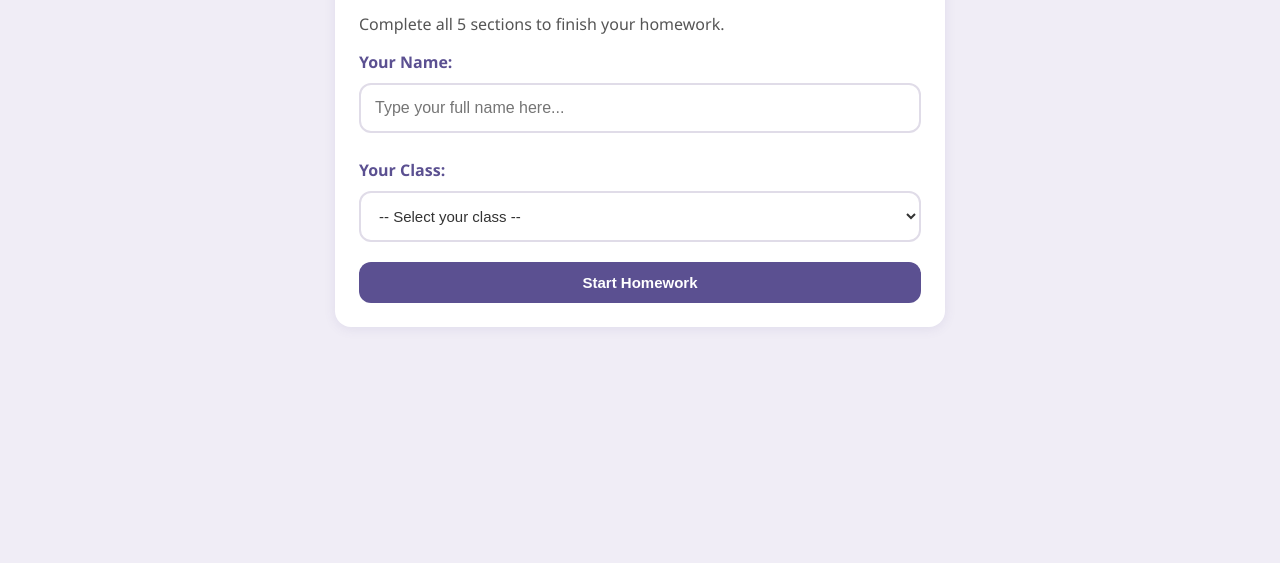
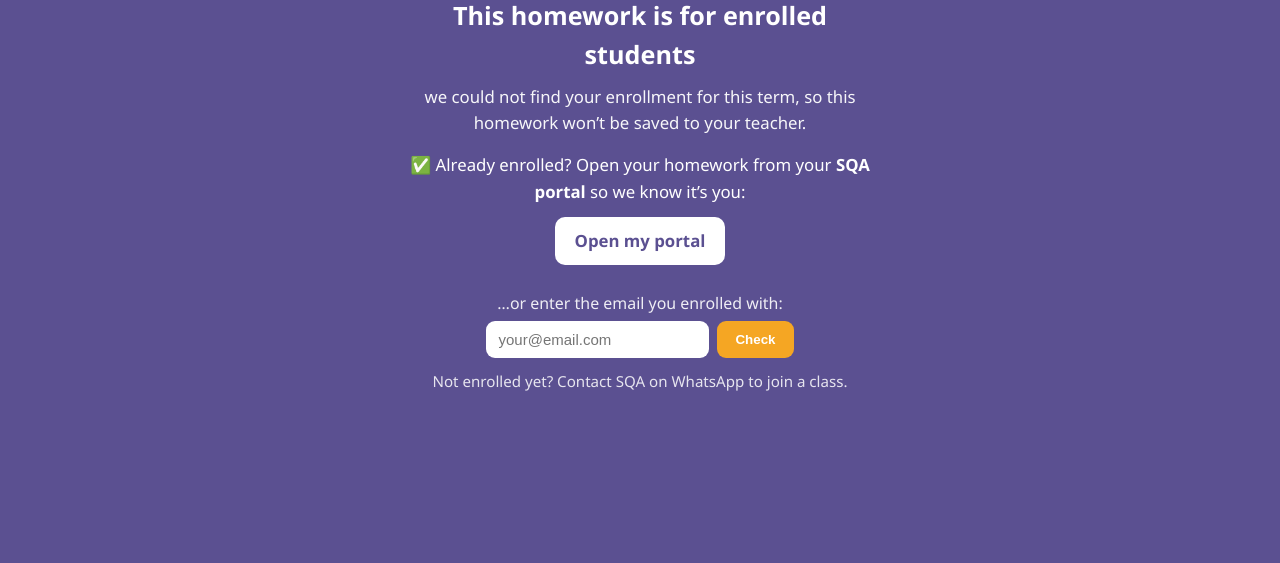
Before and after one commit to SQA-Education/Homework_A1_Class7, a plain HTML site: page index.html in a window 1280 px wide. Shown: the part 237-800 px from the top of the page. Drawn offline with Linux system fonts and the light colour scheme.

Commit message:
Add enrolled-only homework gate

```diff
--- a/index.html
+++ b/index.html
@@ -423,5 +423,42 @@
 })();
 </script>
 
+<script>
+/* __sqaGate — SQA enrolled-only homework gate. Additive; fail-open on network error (the submit-final backend still enforces enrollment on save). */
+(function(){
+  try{
+    var Q=new URLSearchParams(location.search);
+    var sid=(Q.get('sid')||'').trim(), email=(Q.get('email')||'').trim();
+    var FN="https://ponilnhyehnzycspksah.supabase.co/functions/v1/submit-final";
+    var PUB="sb_publishable_YWM3O7i8aHWBGOZM-vAnEw_bR4XStKm";
+    var ov=document.createElement('div');
+    ov.id='sqa-gate';
+    ov.style.cssText='position:fixed;inset:0;z-index:2147483647;background:#5B5091;color:#fff;display:flex;align-items:center;justify-content:center;font-family:"Segoe UI",system-ui,sans-serif;padding:24px;box-sizing:border-box;text-align:center';
+    ov.innerHTML='<div style="max-width:460px;width:100%"><div style="font-size:2.4em">🔒</div><div id="sqa-gate-body" style="font-size:1.05em;line-height:1.55;margin-top:12px">Checking your enrollment…</div></div>';
+    (document.body||document.documentElement).appendChild(ov);
+    function pass(){ try{ov.remove();}catch(_){ if(ov&&ov.parentNode)ov.parentNode.removeChild(ov);} }
+    function verify(s,e){ return fetch(FN,{method:'POST',headers:{'Content-Type':'application/json','apikey':PUB,'Authorization':'Bearer '+PUB},body:JSON.stringify({check:true,sid:s||'',email:e||''})}).then(function(r){return r.json();}); }
+    function block(name){
+      var b=document.getElementById('sqa-gate-body');
+      b.innerHTML='<h2 style="margin:6px 0 10px">This homework is for enrolled students</h2>'+
+        '<p style="opacity:.95;margin-bottom:16px">'+(name?('Hi '+name+' — '):'')+'we could not find your enrollment for this term, so this homework won’t be saved to your teacher.</p>'+
+        '<p style="margin-bottom:6px">✅ Already enrolled? Open your homework from your <b>SQA portal</b> so we know it’s you:</p>'+
+        '<a href="https://sqa-portal-gray.vercel.app/" style="display:inline-block;margin:6px 0 16px;background:#fff;color:#5B5091;padding:11px 20px;border-radius:10px;text-decoration:none;font-weight:600">Open my portal</a>'+
+        '<div style="margin:10px 0 6px;opacity:.9;font-size:.95em">…or enter the email you enrolled with:</div>'+
+        '<div style="display:flex;gap:8px;justify-content:center;flex-wrap:wrap"><input id="sqa-gate-email" type="email" placeholder="your@email.com" style="padding:10px 12px;border-radius:9px;border:0;min-width:200px;font-size:15px"><button id="sqa-gate-go" style="padding:10px 18px;border-radius:9px;border:0;background:#F5A623;color:#fff;font-weight:600;cursor:pointer">Check</button></div>'+
+        '<div id="sqa-gate-note" style="margin-top:12px;font-size:.9em;opacity:.85">Not enrolled yet? Contact SQA on WhatsApp to join a class.</div>';
+      var go=document.getElementById('sqa-gate-go');
+      go.onclick=function(){
+        var em=(document.getElementById('sqa-gate-email').value||'').trim();
+        if(em.indexOf('@')<0){ document.getElementById('sqa-gate-note').textContent='Please enter a valid email.'; return; }
+        go.textContent='Checking…'; go.disabled=true;
+        verify('',em).then(function(d){ if(d&&d.enrolled){ pass(); } else { go.textContent='Check'; go.disabled=false; document.getElementById('sqa-gate-note').textContent='That email isn’t enrolled this term. Please use the email you enrolled with, or contact SQA.'; } }).catch(function(){ pass(); });
+      };
+    }
+    if(!sid && !email){ block(''); return; }
+    verify(sid,email).then(function(d){ if(d&&d.enrolled) pass(); else block(d&&d.name||''); }).catch(function(){ pass(); });
+  }catch(e){}
+})();
+</script>
 </body>
 </html>
```
